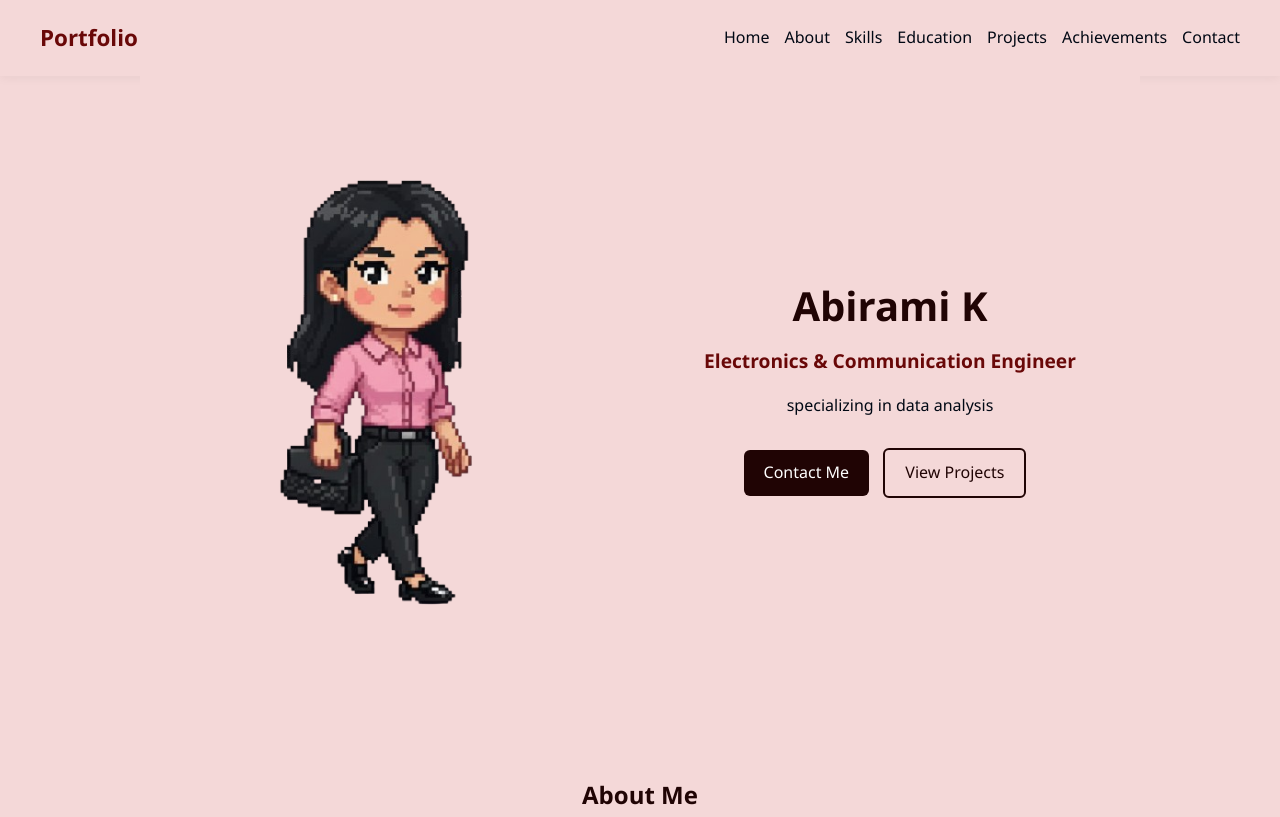
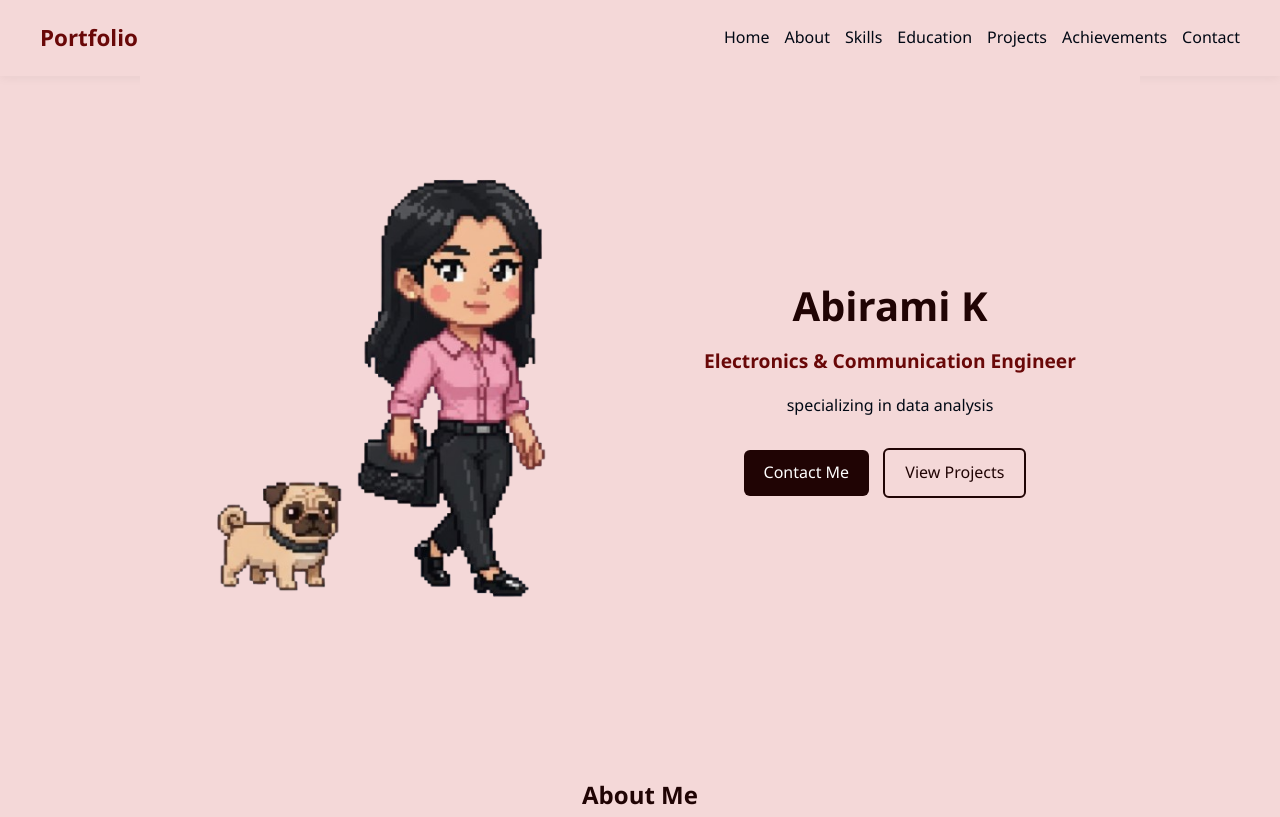
Before and after one commit to Abirammii/portfolio-profi, a plain HTML site: page index.html in a window 1280 px wide. Shown: the top 817 px of the page. Drawn offline with Linux system fonts and the light colour scheme.

Commit message:
Update index.html

```diff
--- a/index.html
+++ b/index.html
@@ -39,7 +39,7 @@
     <!-- Left: Illustration -->
     <div class="home-illustration">
 
-<img src="bitmoji.png" alt="Description of image" width="100%">
+<img src="pugg.png" alt="Description of image" width="100%">
 
     </div>
 
```
